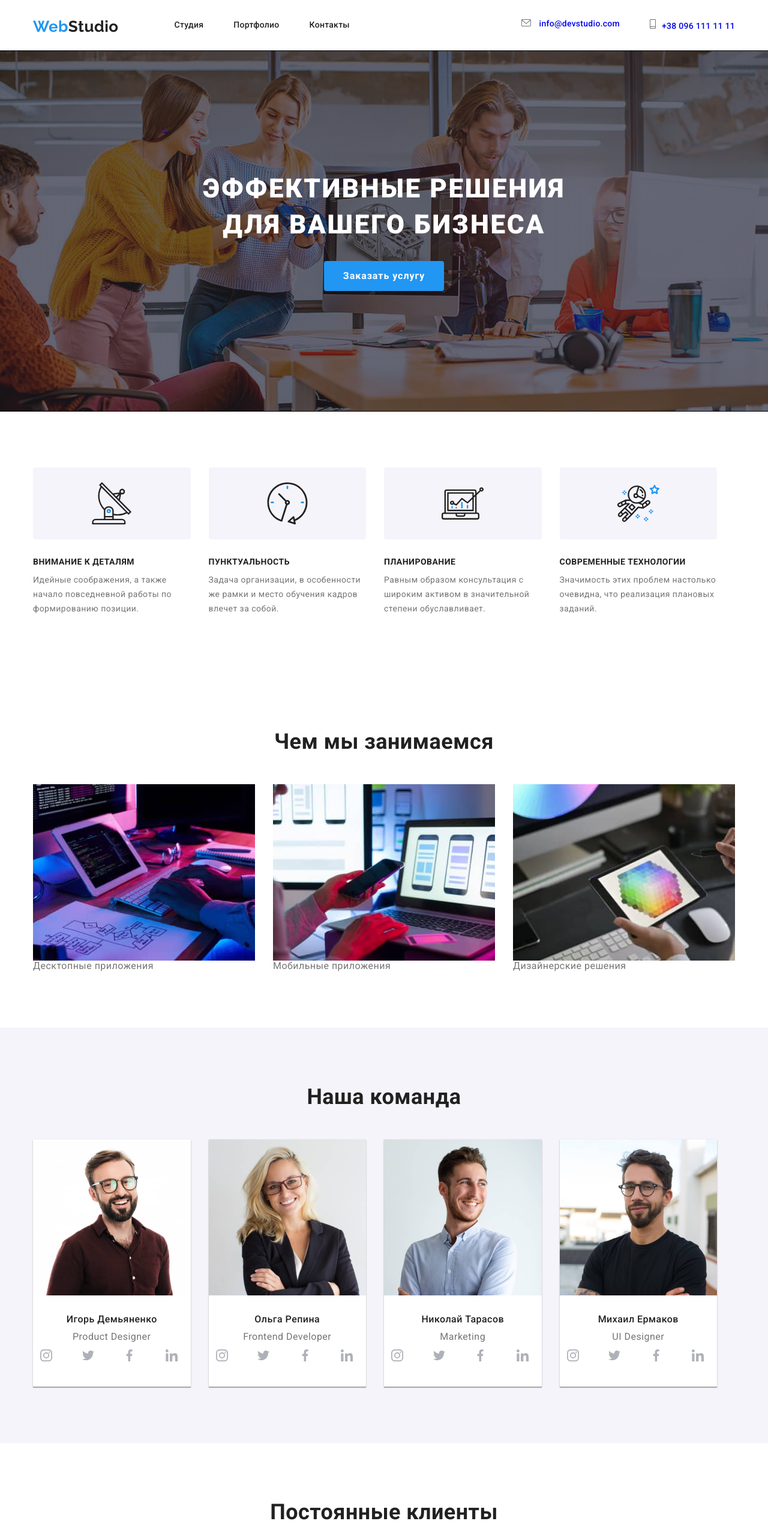
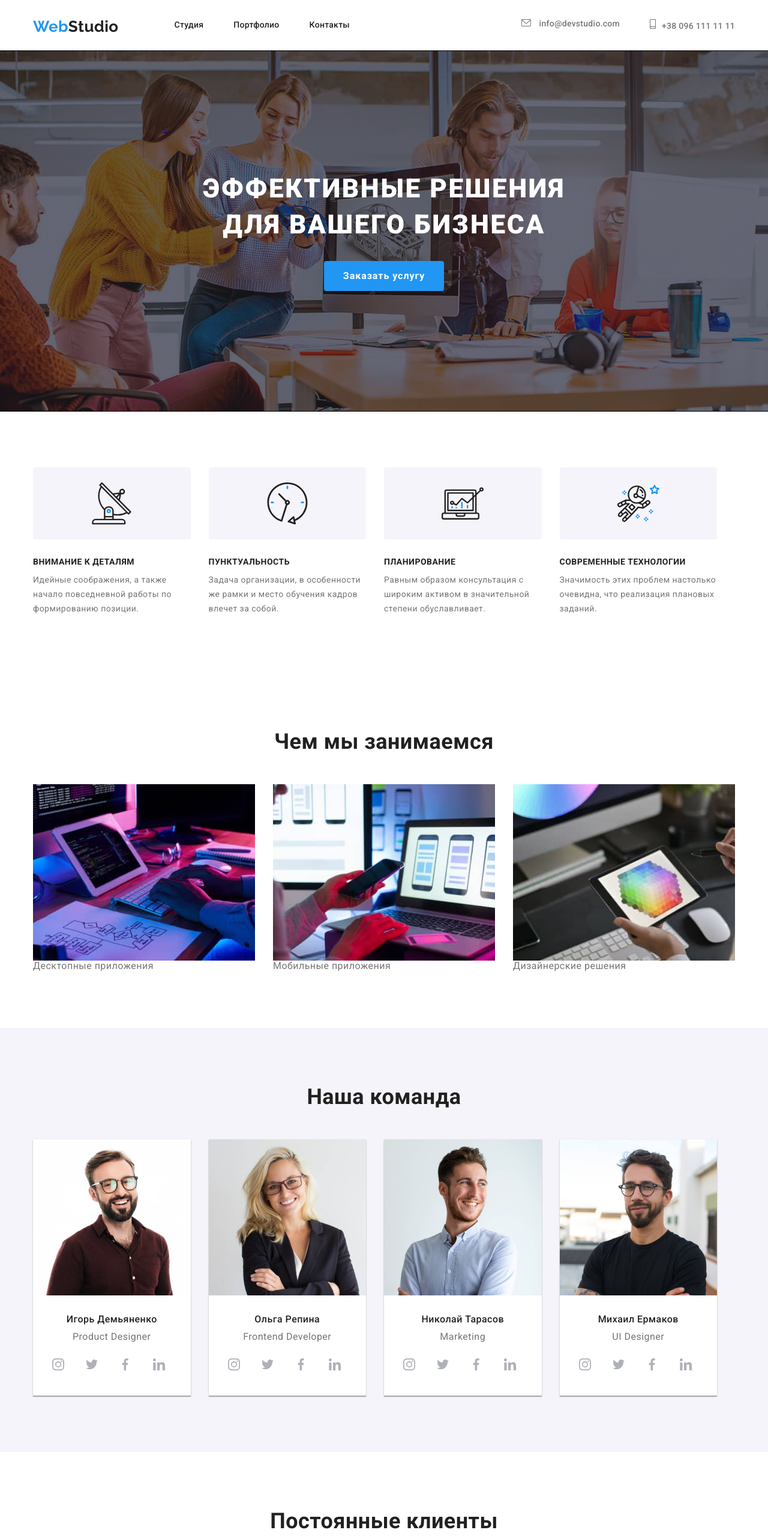
Before and after one commit to ludmiladev/goit-markup-hw-05, a plain HTML site: page index.html in a window 1280 px wide. Shown: the top 2560 px of the page at 60% size. Drawn offline with Linux system fonts and the light colour scheme; files that its build step writes are made by us from their sources; files whose address does not match are found by name.

Commit message:
Исправила ховер на связь навигации

```diff
--- a/css/styles.css
+++ b/css/styles.css
@@ -200,12 +200,13 @@ header .container {
 
 .nav-svjaz:hover,
 .nav-svjaz:focus {
-  color: var(--accent-color);
+  /*color: var(--accent-color);*/
   fill: color: var(--accent-color);
 }
 
 .nav-svjaz a {
   fill: var(--primary-text-color);
+  color: var(--primary-text-color);
   font-weight: 500;
   font-size: 14px;
   line-height: 1.14;
@@ -477,6 +478,11 @@ p {
   display: flex;
   justify-content: center;
   align-items: center;
+  padding-left: 20px;
+  padding-right: 20px;
+  margin-top: 15px;
+
+
 }
 
 .social-list-item-link {
@@ -620,6 +626,8 @@ bottom-svjaz a {
 
 .bottom-cozseti .social-list-item-link:hover {
   background-color: var(--accent-color);
+  color: var(--primary-gov-color);
+
 }
 
 .bottom-cozseti .social-list-item-link:hover .social-list-item-svg {
```
